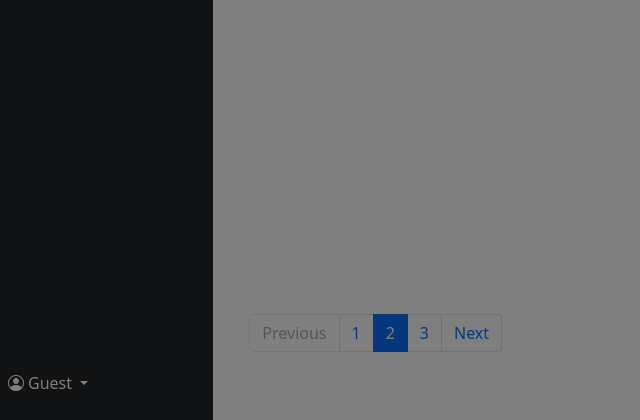
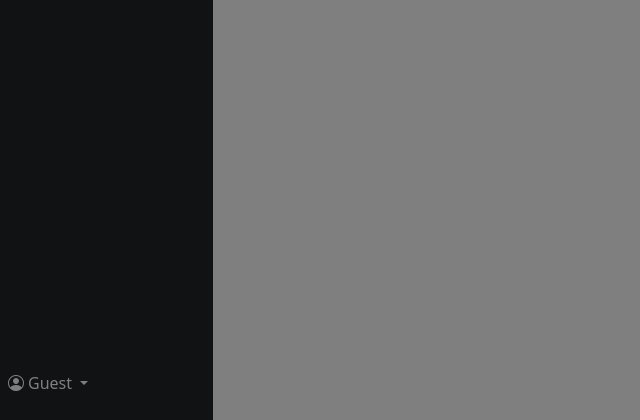
Before and after one commit to tboudreaux/MethuselanThucydides, a Flask app: page / in a window 1280 px wide. Shown: the part 558-978 px from the top of the page, without its empty margins (0-640 px from the left). Run offline with Flask 3, Linux system fonts and the light colour scheme; parts of the project's set-up code (start-up, migrations or seed data) failed here and were passed over; some libraries are stand-ins or nearby versions.

Commit message:
Worked on adding pages to categories

```diff
--- a/MT/templates/indexUI.html
+++ b/MT/templates/indexUI.html
@@ -119,6 +119,24 @@
 		</a>
 </template>
 
+<template id="page-selector-template">
+	<nav class="page-selector" aria-label="Page navigation example">
+	  <ul class="pagination">
+		<li class="page-item">
+		  <a class="page-link" href="#" aria-label="Previous">
+			<span aria-hidden="true">&laquo;</span>
+		  </a>
+		</li>
+		<div class="page-selector-list">
+		</div>
+		  <a class="page-link" href="#" aria-label="Next">
+			<span aria-hidden="true">&raquo;</span>
+		  </a>
+		</li>
+	  </ul>
+	</nav>
+</template>
+
 		<div class="container-fluid">
 			<div class="row flex-nowrap">
 
@@ -174,31 +192,34 @@
 							  </div>
 						  </div>
 					  </div>
-					  <div class="container vh-100 d-flex flex-column pt-3">
-						  <div class="row h-75 overflow-auto pb-3" id="main-content-container">
-							  <div id="home">
-							  </div>
-							  <div id="paperList">
-							  </div>
-						  </div>
-						  <div class="row h-25 pt-3">
-							<nav aria-label="...">
-								<ul class="pagination">
-									<li class="page-item disabled">
-										<a class="page-link">Previous</a>
-									</li>
-									<li class="page-item"><a class="page-link" href="#">1</a></li>
-										<li class="page-item active" aria-current="page">
-									<a class="page-link" href="#">2</a>
-									</li>
-									<li class="page-item"><a class="page-link" href="#">3</a></li>
-									<li class="page-item">
-										<a class="page-link" href="#">Next</a>
-									</li>
-								</ul>
-							</nav>
-						  </div>
-					  </div>
+					<div class="container vh-100 d-flex flex-column">
+						<div class="row flex-grow-1 overflow-auto" id="main-content-container">
+							<div id="home" style="width: 100%;">
+							</div>
+							<div id="paperList" style="width: 100%;">
+								<div id="paperListMain" class="row overflow-auto">
+								....
+								</div>
+							</div>
+						</div>
+						<div class="row">
+							<div id="paperListPages" class="d-flex justify-content-center">
+							....
+							</div>
+						</div>
+					</div>
+					  <!-- <div class="container vh-100 d-flex flex-column pt-3"> -->
+						<!--   <div class="row h-100 overflow-auto pb-3" id="main-content-container"> -->
+						<!-- 	  <div id="home"> -->
+						<!-- 	  </div> -->
+						<!-- 	  <div id="paperList" style="height: 100%;"> -->
+						<!-- 		  <div id="paperListMain" class="row overflow-auto"> -->
+						<!-- 		  </div> -->
+						<!-- 		  <div id="paperListPages" class="row" style="height: 30px;"> -->
+						<!-- 		  </div> -->
+						<!-- 	  </div> -->
+						<!--   </div> -->
+					  <!-- </div> -->
 				</div>
             </div>
 		</div>
```
